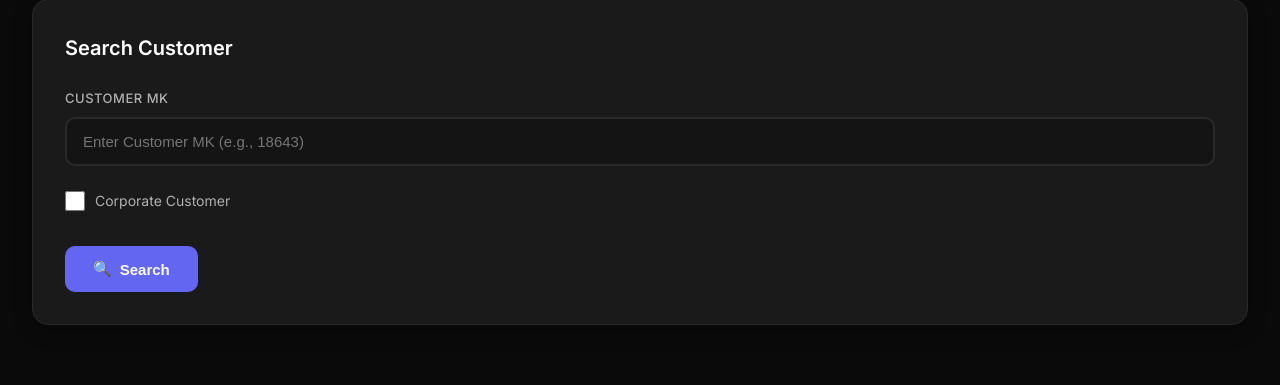
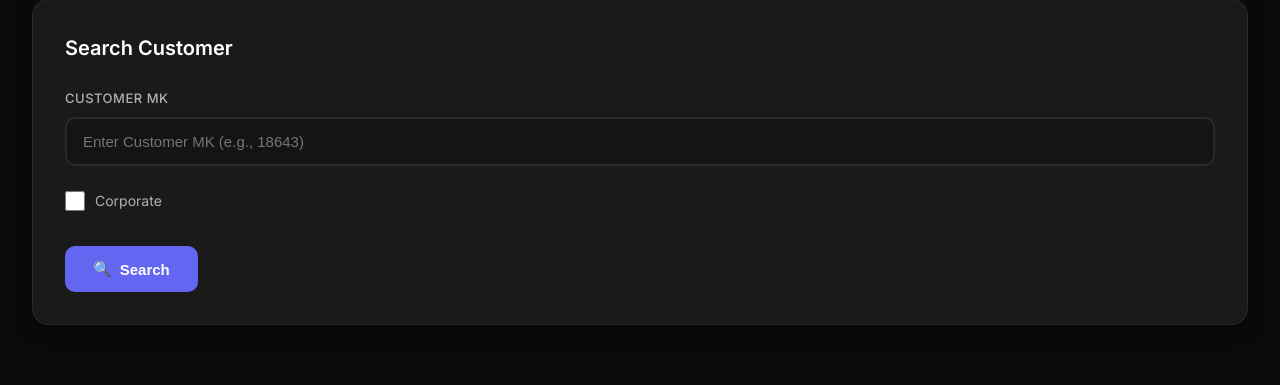
Before and after one commit to MarwaSayedHashem/abughalilookup, a Django app: page / in a window 1280 px wide. Shown: the part 230-615 px from the top of the page. Run offline with Django 4.2, Linux system fonts and the light colour scheme.

Commit message:
rename headers

```diff
--- a/templates/lookup/index.html
+++ b/templates/lookup/index.html
@@ -464,7 +464,7 @@
             <div class="checkbox-group">
                 <label>
                     <input type="checkbox" id="corporate-checkbox" />
-                    <span>Corporate Customer</span>
+                    <span>Corporate</span>
                 </label>
             </div>
 
@@ -476,7 +476,7 @@
 
         <div class="results" id="results-section">
             <div class="customer-card">
-                <h2>Customer Information</h2>
+                <h2 id="customer-info-title">Customer Information</h2>
                 <div class="sap-badge">
                     <div class="label">SAP Customer Code</div>
                     <div class="value" id="sap-code-value">Not Found</div>
@@ -556,6 +556,14 @@
                 resultsSection.style.display = 'none';
                 customerDetails.innerHTML = '';
 
+                // Update title based on checkbox
+                const customerInfoTitle = document.getElementById('customer-info-title');
+                if (corporateCheckbox.checked) {
+                    customerInfoTitle.textContent = 'Corporate Information';
+                } else {
+                    customerInfoTitle.textContent = 'Customer Information';
+                }
+
                 try {
                     const response = await fetch('/api/search/', {
                         method: 'POST',
@@ -573,7 +581,7 @@
                         throw new Error(data.error);
                     }
 
-                    displayCustomerData(data.customer_data, data.sap_customer_code, data.has_sap_record, data.sap_status);
+                    displayCustomerData(data.customer_data, data.sap_customer_code, data.has_sap_record, data.sap_status, corporateCheckbox.checked);
                     if (rawJsonData) rawJsonData.textContent = JSON.stringify(data.customer_data, null, 2);
 
                     resultsSection.style.display = 'block';
@@ -599,7 +607,7 @@
                 }
             }
 
-            function displayCustomerData(customerData, sapCode, hasSapRecord, sapStatus) {
+            function displayCustomerData(customerData, sapCode, hasSapRecord, sapStatus, isCorporateCheckboxChecked = false) {
                 if (hasSapRecord && sapCode) {
                     sapCodeValue.textContent = sapCode;
                     sapCodeValue.className = 'value found';
@@ -622,8 +630,16 @@
                     return;
                 }
 
-                // Check if this is a corporate customer (has CustomerCode or AccountCode)
-                const isCorporate = customer.CustomerCode !== undefined || customer.AccountCode !== undefined;
+                // Check if this is a corporate customer (has CustomerCode or AccountCode, or checkbox is checked)
+                const isCorporate = isCorporateCheckboxChecked || customer.CustomerCode !== undefined || customer.AccountCode !== undefined;
+
+                // Update title based on customer type
+                const customerInfoTitle = document.getElementById('customer-info-title');
+                if (isCorporate) {
+                    customerInfoTitle.textContent = 'Corporate Information';
+                } else {
+                    customerInfoTitle.textContent = 'Customer Information';
+                }
 
                 let processedCustomer = {};
                 let fieldLabels = {};
```
